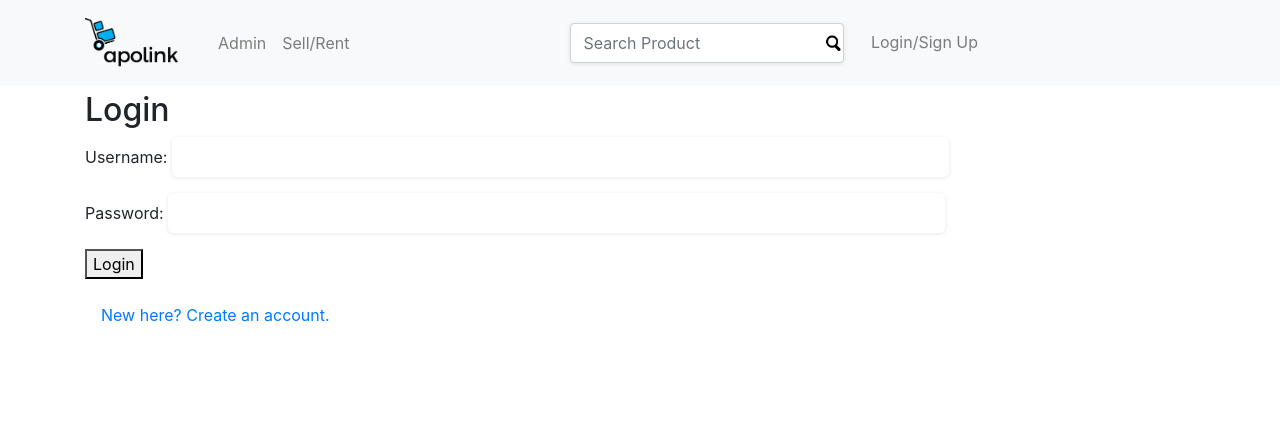
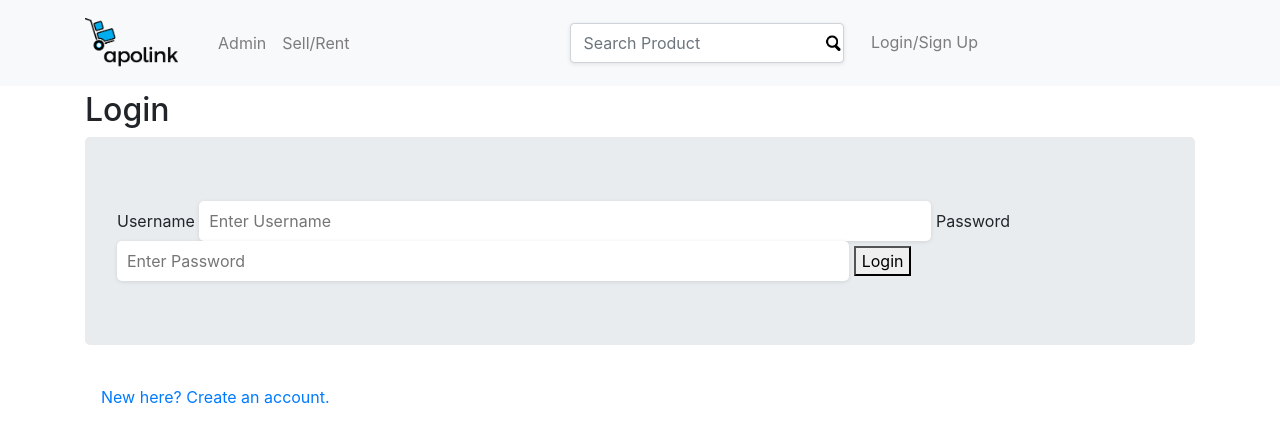
Before and after one commit to npallika/APOLINK, a Django app: page /accounts/login/ in a window 1280 px wide. Shown: the top 443 px of the page. Run offline with Django 3.2, Linux system fonts and the light colour scheme; some libraries are stand-ins or nearby versions.

Commit message:
tr2 to solve BUG: problem in autenticate() of the logged in user

```diff
--- a/APOLINK-final/APOLINK2023/APOLINK2022/settings.py
+++ b/APOLINK-final/APOLINK2023/APOLINK2022/settings.py
@@ -15,6 +15,7 @@ import os
 
 USE_DJANGO_JQUERY = True
 AUTHENTICATION_BACKENDS = ['django.contrib.auth.backends.ModelBackend']
+SESSION_COOKIE_DOMAIN = 'localhost'
 
 # Build paths inside the project like this: BASE_DIR / 'subdir'.
 BASE_DIR = Path(__file__).resolve().parent.parent
--- a/APOLINK-final/APOLINK2023/Accounts/Templates/Accounts/login.html
+++ b/APOLINK-final/APOLINK2023/Accounts/Templates/Accounts/login.html
@@ -2,7 +2,7 @@
 {% block title %}Login{% endblock %}
 {% block body_block %}
 
-{% if form.errors %}
+<!--{% if form.errors %}
 <p>Your username and password didn't match. Please try again.</p>
 {% endif %}
 
@@ -11,6 +11,19 @@
     <h2>Login</h2>
     {{ form.as_p }}
     <button type="submit">Login</button>
+</form>-->
+
+<form method="post" action="{% url 'Accounts:login' %}">
+  {% csrf_token %}
+  <h2>Login</h2>
+  <div class= "jumbotron">
+    <label for="username">Username</label>
+    <input type="text" name="username" placeholder="Enter Username" >
+
+    <label for="password">Password</label>
+    <input type="text" name="password" placeholder="Enter Password" >
+    <button type="submit">Login</button>
+  </div>
 </form>
 <a class="nav-item nav-link" href="{% url 'Accounts:signup'%}">New here? Create an account.</a>
 {% endblock %}
--- a/APOLINK-final/APOLINK2023/Accounts/urls.py
+++ b/APOLINK-final/APOLINK2023/Accounts/urls.py
@@ -9,7 +9,7 @@ app_name = 'Accounts'
 urlpatterns = [
     path('signup/', views.Signup, name='signup'),
     path('activate/<uidb64>/<token>', views.Activate, name ='activate'),
-    path('login/', views.CustomLoginView.as_view(template_name="Accounts/login.html"), name='login'),
+    path('login/', views.user_login, name='login'),
     path('logout/', views.user_logout, name='logout'),
     #path('login/', views.CustomLoginView.as_view(template_name="Accounts/login.html"), name='login')
    ]
--- a/APOLINK-final/APOLINK2023/Accounts/views.py
+++ b/APOLINK-final/APOLINK2023/Accounts/views.py
@@ -128,3 +128,30 @@ class CustomLoginView(LoginView):
         user = authenticate(username=username, password=password)
         print((user))
         return super().post(request, **kwargs)
+
+
+def user_login (request):
+
+    if request.method =='POST':
+        #get from dictionary, the name='username' filled in HTML form
+        print((request.POST.get('username')))
+        print((request.POST.get('password')))
+        username = request.POST.get('username')
+        password = request.POST.get('password')
+        #check if account is active
+        user= authenticate(username=username, password=password) #PROBLEM HERE!!!
+        print((user))
+        if user: #not None
+            #check if user still uses the service
+            if user.is_active:
+                login(request, user)
+                return HttpResponseRedirect(reverse('Account:login'))
+            else:
+                messages.warning(request, 'Your account is not active.')
+                return HttpResponseRedirect(reverse('Accounts:login'))
+        else:
+            print("Someone tried to login and failed!")
+            print("Username : {} and password {}".format(username, password))
+            return HttpResponse("invalid login details supplied")
+    else :
+        return render(request, 'Accounts/login.html')
```
